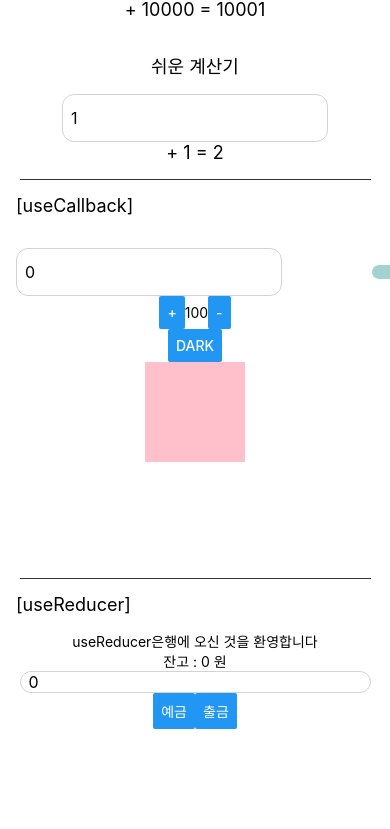
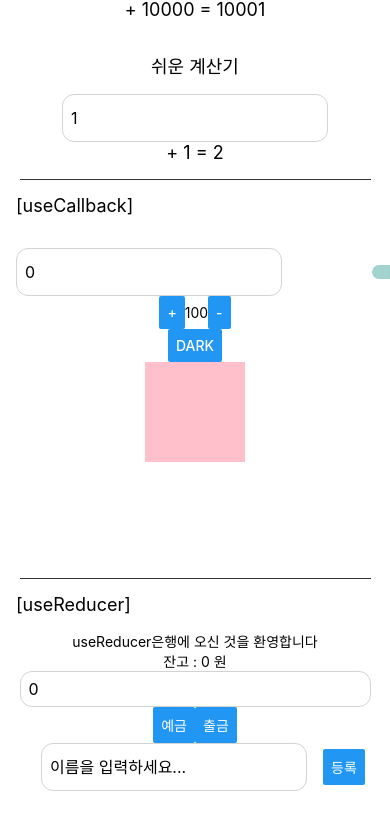
Before and after one commit to prettyturtle/Use-Practice, a React Native app: screen / in a window 390 px wide. Shown: the part 1548-2377 px from the top of the page. Built offline with nearby package versions, Linux system fonts and the light colour scheme.

Commit message:
useReducer(3)

```diff
--- a/UseReducer.js
+++ b/UseReducer.js
@@ -1,10 +1,12 @@
 import { useState, useReducer } from "react"
 import { StyleSheet, View, Text, Button, TextInput } from "react-native"
+import Divider from "./Divider"
 
 // reducer  : state를 업데이트 하는 역할
 // dispatch : state 업데이트를 위한 요구
 // action   : 요구의 내용
 
+// ============== (1) ==============
 const ACTION_TYPES = {
   deposit: "deposit",
   withdraw: "withdraw",
@@ -23,9 +25,46 @@ const reducer = (state, action) => {
   }
 }
 
+// ============== (2) ==============
+const NAME_LIST_ACTION_TYPES = {
+  add: "add",
+  check: "check",
+  delete: "delete",
+}
+
+const nameListReducer = (state, action) => {
+  console.log(state, action)
+  switch (action.type) {
+    case NAME_LIST_ACTION_TYPES.add:
+      if (state.filter((user) => action.user.name === user.name).length === 0) {
+        return state.concat([action.user])
+      }
+      return state
+    case NAME_LIST_ACTION_TYPES.check:
+      return state.map((item, _) => {
+        if (item.name === action.user.name) {
+          return {
+            ...item,
+            isCheck: !item.isCheck,
+          }
+        }
+        return { ...item }
+      })
+    case NAME_LIST_ACTION_TYPES.delete:
+      return state.filter((user) => user.name !== action.user.name)
+    default:
+      return state
+  }
+}
+
 const UseReducer = () => {
+  // ============== (1) ==============
   const [number, setNumber] = useState(0)
   const [money, dispatch] = useReducer(reducer, 0)
+
+  // ============== (2) ==============
+  const [input, setInput] = useState("")
+  const [nameList, nameListDispatch] = useReducer(nameListReducer, [])
 
   return (
     <View style={{ alignItems: "center", width: "100%", marginBottom: 100 }}>
@@ -39,6 +78,7 @@ const UseReducer = () => {
       >
         [useReducer]
       </Text>
+      {/* ============== (1) ============== */}
       <Text>useReducer은행에 오신 것을 환영합니다</Text>
       <Text>잔고 : {money} 원</Text>
       <TextInput
@@ -76,6 +116,74 @@ const UseReducer = () => {
           }}
         />
       </View>
+
+      {/* ============== (2) ============== */}
+      <View style={{ flex: 1 }}>
+        <View
+          style={{
+            flexDirection: "row",
+            width: "100%",
+            alignItems: "center",
+          }}
+        >
+          <TextInput
+            value={input}
+            placeholder="이름을 입력하세요..."
+            onChangeText={setInput}
+            style={{
+              borderRadius: 12,
+              height: 48,
+              marginHorizontal: 16,
+              flex: 1,
+              borderColor: "lightgrey",
+              borderWidth: 0.4,
+              fontSize: 16,
+              paddingHorizontal: 8,
+            }}
+          />
+          <Button
+            title="등록"
+            onPress={() => {
+              nameListDispatch({
+                type: NAME_LIST_ACTION_TYPES.add,
+                user: {
+                  name: input,
+                  isCheck: false,
+                },
+              })
+            }}
+          />
+        </View>
+        <View>
+          {nameList.map((item, index) => {
+            return (
+              <>
+                <Text>{index}번째</Text>
+                <Button
+                  color={item.isCheck ? "blue" : "black"}
+                  title={item.name}
+                  onPress={() => {
+                    nameListDispatch({
+                      type: NAME_LIST_ACTION_TYPES.check,
+                      user: item,
+                    })
+                  }}
+                />
+                <Button
+                  title="삭제"
+                  onPress={() => {
+                    nameListDispatch({
+                      type: NAME_LIST_ACTION_TYPES.delete,
+                      user: item,
+                    })
+                  }}
+                />
+                <Divider />
+              </>
+            )
+          })}
+        </View>
+      </View>
     </View>
   )
 }
```
